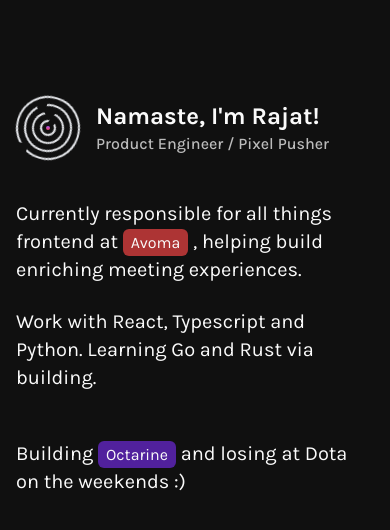
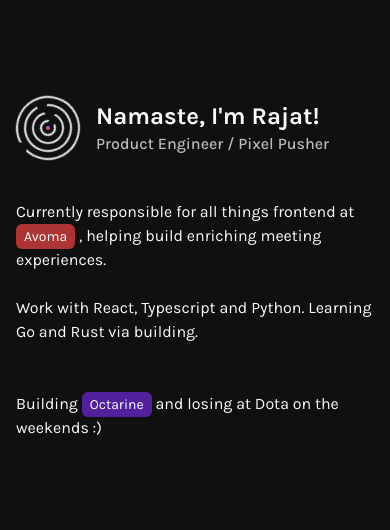
Before and after one commit to rajatkulkarni95/rk-minimal, a Next.js app: page / in a window 390 px wide. Shown: the top 530 px of the page. Built offline with nearby package versions, Linux system fonts and the light colour scheme.

Commit message:
responsive

```diff
--- a/src/components/Me/index.tsx
+++ b/src/components/Me/index.tsx
@@ -1,27 +1,27 @@
 const Me = () => {
   return (
     <article className="flex flex-col mt-10">
-      <p className="text-xl font-normal text-primary inline-block">
+      <p className="text-base lg:text-xl font-normal text-primary inline-block">
         Currently responsible for all things frontend at{" "}
         <a
           href="https://avoma.com"
           target="_blank noopener noreferrer"
-          className="text-base text-primary py-1 px-2 rounded-md bg-red-500/70 delay-150 hover:bg-red-500/90 duration-300"
+          className="text-sm lg:text-base text-primary py-1 px-2 rounded-md bg-red-500/70 delay-150 hover:bg-red-500/90 duration-300"
         >
           Avoma
         </a>{" "}
         , helping build enriching meeting experiences.
       </p>
-      <p className="text-xl font-normal text-primary mt-6">
+      <p className="text-base lg:text-xl font-normal text-primary mt-6">
         Work with React, Typescript and Python. Learning Go and Rust via
         building.
       </p>
-      <p className="text-xl font-normal text-primary mt-12">
+      <p className="text-base lg:text-xl font-normal text-primary mt-12">
         Building{" "}
         <a
           href="https://octarine.app"
           target="_blank noopener noreferrer"
-          className="text-base text-primary py-1 px-2 rounded-md bg-violet-700/70 delay-150 hover:bg-violet-700/90 duration-300"
+          className="text-sm lg:text-base text-primary py-1 px-2 rounded-md bg-violet-700/70 delay-150 hover:bg-violet-700/90 duration-300"
         >
           Octarine
         </a>{" "}
```
